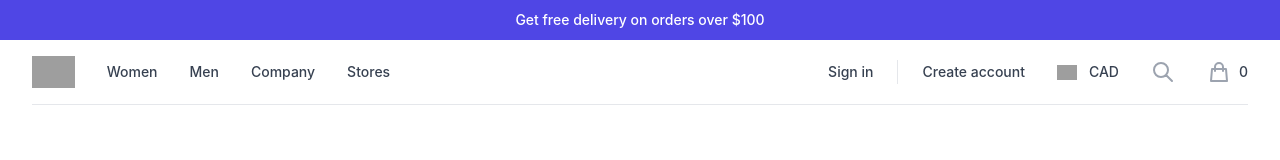
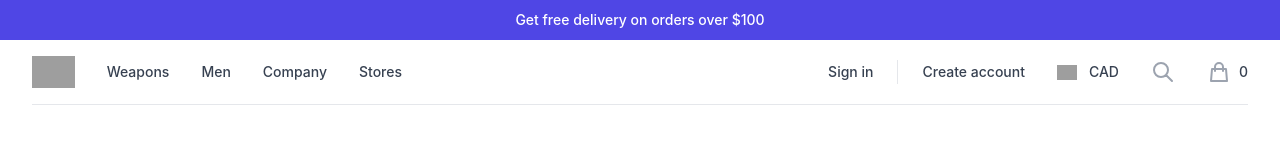
Before and after one commit to dylantoporek/botw-amazon-clone-frontend, a React (Create React App) app: page / in a window 1280 px wide. Shown: the top 160 px of the page. Built offline with nearby package versions, Linux system fonts and the light colour scheme; grey boxes are pictures that could not be loaded.

Commit message:
weapons navbar tab updated

```diff
--- a/src/Navbar/Navbar.js
+++ b/src/Navbar/Navbar.js
@@ -22,59 +22,54 @@ import { MenuIcon, SearchIcon, ShoppingBagIcon, XIcon } from '@heroicons/react/o
 const navigation = {
   categories: [
     {
-      id: 'women',
-      name: 'Women',
+      id: 'weapons',
+      name: 'Weapons',
       featured: [
         {
           name: 'New Arrivals',
           href: '#',
-          imageSrc: 'https://tailwindui.com/img/ecommerce-images/mega-menu-category-01.jpg',
+          imageSrc: 'https://static.wikia.nocookie.net/zelda_gamepedia_en/images/b/b2/BotW_Boomerang_Icon.png',
           imageAlt: 'Models sitting back to back, wearing Basic Tee in black and bone.',
         },
         {
-          name: 'Basic Tees',
+          name: 'Best Rated',
           href: '#',
-          imageSrc: 'https://tailwindui.com/img/ecommerce-images/mega-menu-category-02.jpg',
+          imageSrc: 'https://static.wikia.nocookie.net/zelda_gamepedia_en/images/0/05/BotW_Master_Sword_Icon.png',
           imageAlt: 'Close up of Basic Tee fall bundle with off-white, ochre, olive, and black tees.',
         },
       ],
       sections: [
         {
-          id: 'clothing',
-          name: 'Clothing',
+          id: 'one-handed',
+          name: 'One Handed',
           items: [
-            { name: 'Tops', href: '#' },
-            { name: 'Dresses', href: '#' },
-            { name: 'Pants', href: '#' },
-            { name: 'Denim', href: '#' },
-            { name: 'Sweaters', href: '#' },
-            { name: 'T-Shirts', href: '#' },
-            { name: 'Jackets', href: '#' },
-            { name: 'Activewear', href: '#' },
+            { name: 'Swords', href: '#' },
+            { name: 'Boomerangs', href: '#' },
+            { name: 'Clubs', href: '#' },
+            { name: 'Utility', href: '#' },
+            { name: 'Other', href: '#' },
             { name: 'Browse All', href: '#' },
           ],
         },
         {
-          id: 'accessories',
-          name: 'Accessories',
+          id: 'two-handed',
+          name: 'Two Handed',
           items: [
-            { name: 'Watches', href: '#' },
-            { name: 'Wallets', href: '#' },
-            { name: 'Bags', href: '#' },
-            { name: 'Sunglasses', href: '#' },
-            { name: 'Hats', href: '#' },
-            { name: 'Belts', href: '#' },
+            { name: 'Swords', href: '#' },
+            { name: 'Boomerangs', href: '#' },
+            { name: 'Clubs', href: '#' },
+            { name: 'Spears', href: '#' },
+            { name: 'Utility', href: '#' },
+            { name: 'Other', href: '#' },
+            { name: 'Browse All', href: '#' },
           ],
         },
         {
-          id: 'brands',
-          name: 'Brands',
+          id: 'bows',
+          name: 'Bows',
           items: [
-            { name: 'Full Nelson', href: '#' },
-            { name: 'My Way', href: '#' },
-            { name: 'Re-Arranged', href: '#' },
-            { name: 'Counterfeit', href: '#' },
-            { name: 'Significant Other', href: '#' },
+            { name: 'Bows', href: '#' },
+            { name: 'Arrows', href: '#' },
           ],
         },
       ],
```
